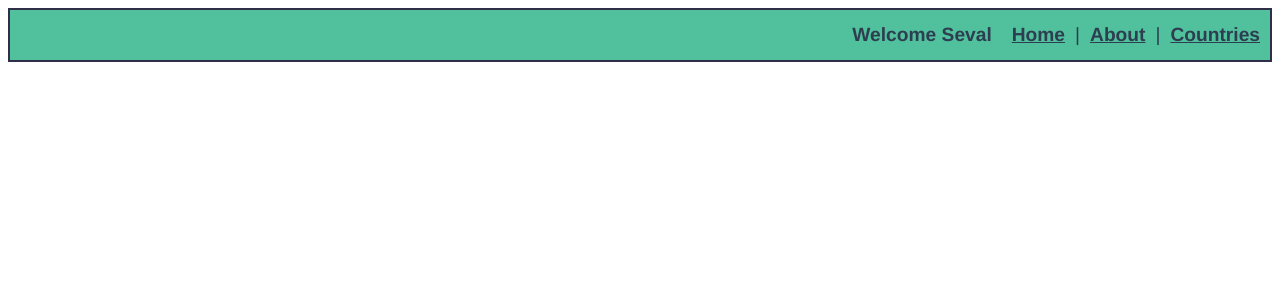
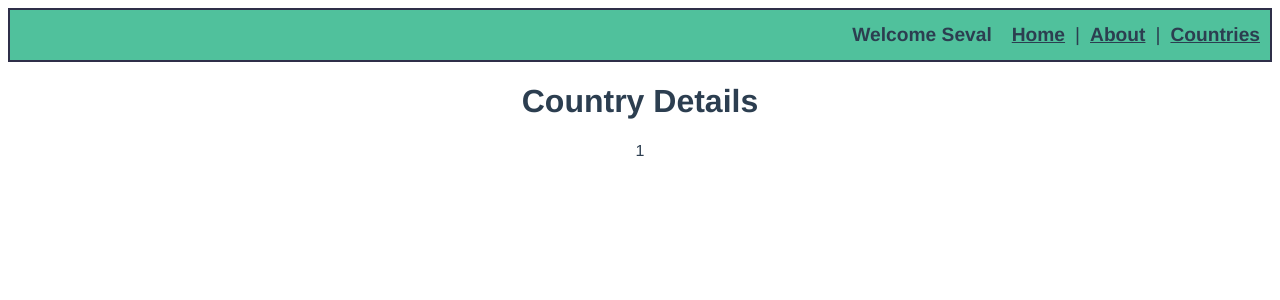
Before and after one commit to sevalyy/Vue-Cli-Tutorial, a Vue app: page /countries/1 in a window 1280 px wide. Shown: the top 300 px of the page. Built offline with nearby package versions, Linux system fonts and the light colour scheme.

Commit message:
dynamic route added (detailsPage )

```diff
--- a/src/router/index.js
+++ b/src/router/index.js
@@ -1,6 +1,7 @@
 import { createRouter, createWebHistory } from "vue-router";
 import HomeView from "../views/HomeView.vue";
 import CountriesView from "../views/CountriesView";
+import CountryDetails from "../views/CountryDetails";
 
 const routes = [
   {
@@ -22,6 +23,11 @@ const routes = [
     name: "countries",
     component: CountriesView,
   },
+  {
+    path: "/countries/:id",
+    name: "countryDetails",
+    component: CountryDetails,
+  },
 ];
 
 const router = createRouter({
--- /dev/null
+++ b/src/views/CountryDetails.vue
@@ -0,0 +1,12 @@
+<template>
+  <h1>Country Details</h1>
+  <p>
+    {{ $route.params.id }}
+  </p>
+</template>
+
+<script>
+export default {};
+</script>
+
+<style></style>
```
